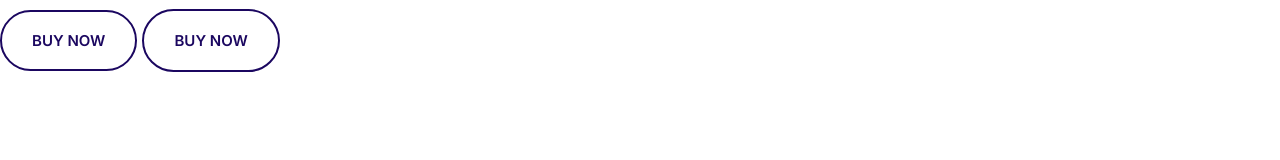
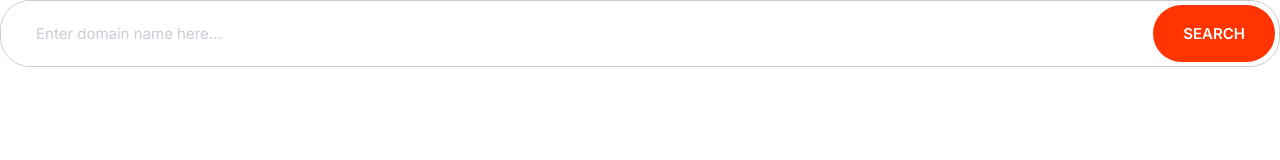
Before and after one commit to aminsajad/moshify, a plain HTML site: page index.html in a window 1280 px wide. Drawn offline with Linux system fonts and the light colour scheme.

Commit message:
Add inputs.

```diff
--- a/css/styles.css
+++ b/css/styles.css
@@ -4,6 +4,8 @@
   --color-accent: #ff3400;
   --color-headings: #1b0760;
   --color-body: #918ca4;
+  --color-border: #ccc;
+  --border-radius: 30px;
 }
 
 *, *::after, *::before{
@@ -232,3 +234,39 @@ h1,h2,h3{
   background: var(--color-headings);
   color: #fff;
 }
+
+/* Inputs*/
+
+.input{
+  border-radius: var(--border-radius);
+  border: 2px solid var(--color-border);
+  color: var(--color-headings);
+  font-size: 2rem;
+  outline: 0;
+  padding: 1.5rem 3.5rem;
+}
+
+::placeholder{
+  color: #cdcbd7;
+}
+
+.input-group{
+  border: 1px solid var(--color-border);
+  border-radius: var(--border-radius);
+  display: flex;
+}
+
+.input-group .input{
+  border: 0;
+  flex-grow: 1;
+}
+
+.input-group .btn{
+  margin: 4px;
+}
+
+@media screen and (min-width: 1024px){
+  .input{
+    font-size: 1.5rem;
+  }
+}
--- a/index.html
+++ b/index.html
@@ -14,7 +14,13 @@
     <link rel="stylesheet" href="css/styles.css" />
   </head>
   <body>
-    <button class="btn btn--primary btn--block btn--outline">Buy Now</button>
-    <a href="#" class="btn btn--secondary btn--block btn--outline">Buy Now</a>
+    <div class="input-group">
+      <input
+        type="text"
+        class="input"
+        placeholder="Enter domain name here..."
+      />
+      <button class="btn btn--accent">Search</button>
+    </div>
   </body>
 </html>
```
Also changed, not shown: components/input.html (added, +4 -0 lines).
